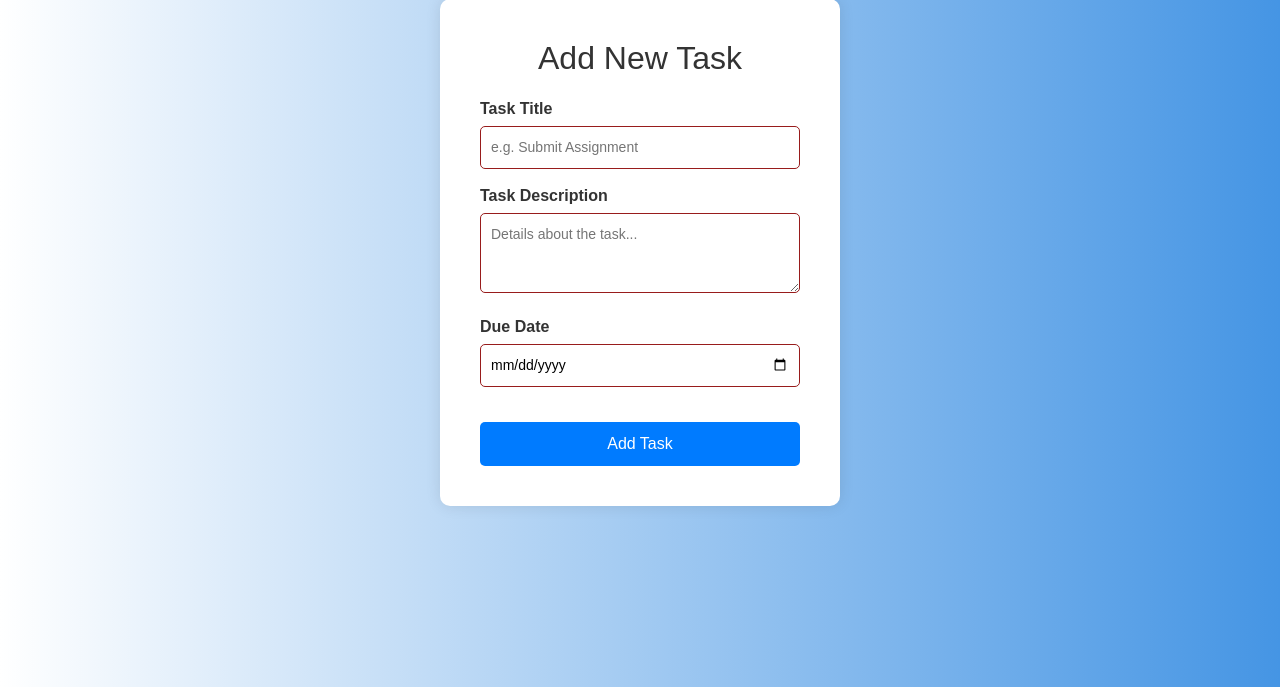
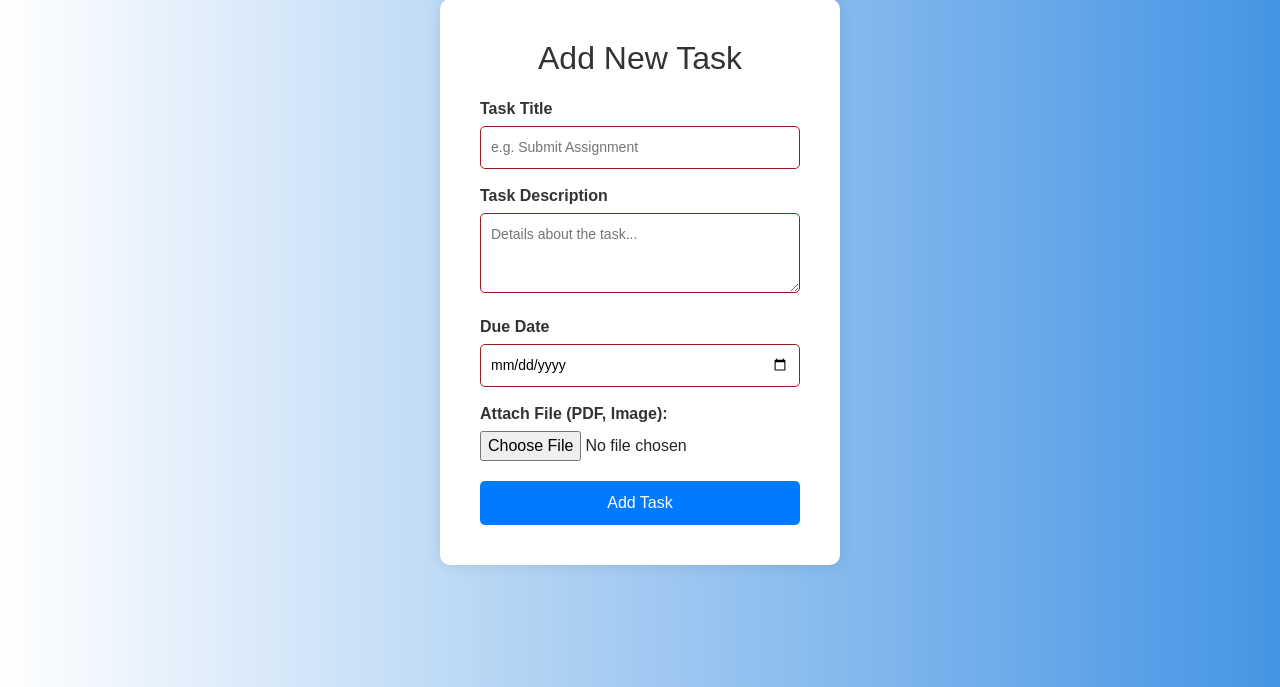
Before and after one commit to adityasingh-ux/TaskMaster, a PHP site: page /create_task2.php in a window 1280 px wide. Shown: the part 113-800 px from the top of the page. Run offline with PHP 8.4, Linux system fonts and the light colour scheme; the visitor is signed in with stand-in values (Sample User, id 1).

Commit message:
pdf function added

```diff
--- a/tasks/create_task2.php
+++ b/tasks/create_task2.php
@@ -23,22 +23,51 @@ if ($_SERVER['REQUEST_METHOD'] == 'POST') {
   $description = $_POST["description"];
   $due_date = $_POST["due_date"];
 
-  // Fetch all roll numbers from users table
+
+  $file_path = '';
+  if (isset($_FILES['task_file']) && $_FILES['task_file']['error'] === UPLOAD_ERR_OK) {
+      $fileTmpPath = $_FILES['task_file']['tmp_name'];
+      $fileName = $_FILES['task_file']['name'];
+      $fileNameCmps = explode(".", $fileName);
+      $fileExtension = strtolower(end($fileNameCmps));
+      $allowedfileExtensions = ['pdf', 'jpg', 'jpeg', 'png', 'gif'];
+
+      if (in_array($fileExtension, $allowedfileExtensions)) {
+          $uploadFileDir = 'uploads/';
+          if (!is_dir($uploadFileDir)) {
+              mkdir($uploadFileDir, 0777, true);
+          }
+          $newFileName = uniqid() . '.' . $fileExtension;
+          $dest_path = $uploadFileDir . $newFileName;
+
+          if(move_uploaded_file($fileTmpPath, $dest_path)) {
+              $file_path = $dest_path;
+          } else {
+              echo "Error moving the uploaded file.<br>";
+          }
+      } else {
+          echo "Upload failed. Allowed types: " . implode(',', $allowedfileExtensions) . "<br>";
+      }
+  } else {
+      echo "No file uploaded or upload error: " . $_FILES['task_file']['error'] . "<br>";
+  }
+
+
   $user_query = "SELECT rollno FROM users";
   $user_result = mysqli_query($conn, $user_query);
 
   if ($user_result && mysqli_num_rows($user_result) > 0) {
     while ($row = mysqli_fetch_assoc($user_result)) {
       $rollno = $row['rollno'];
-      // Insert a task for each rollno
-      $sql = "INSERT INTO `tasks` (`title`, `description`, `assigned_to`, `due_date`)
-              VALUES ('$title', '$description', '$rollno', '$due_date')";
+
+      $sql = "INSERT INTO `tasks` (`title`, `description`, `assigned_to`, `due_date`, `file_path`)
+              VALUES ('$title', '$description', '$rollno', '$due_date', '$file_path')";
       $result = mysqli_query($conn, $sql);
       if (!$result) {
         echo "The record was not inserted for rollno $rollno: " . mysqli_error($conn) . "<br>";
       }
     }
-    echo "Task assigned to all users!";
+    // echo "Task assigned to all users!";
   } else {
     echo "No users found to assign the task.";
   }
@@ -154,7 +183,7 @@ if ($_SERVER['REQUEST_METHOD'] == 'POST') {
 
   <div class="task-form-container">
     <h2>Add New Task</h2>
-    <form action="create_task2.php" method="post">
+    <form action="create_task2.php" method="post" enctype="multipart/form-data">
       <label for="title">Task Title</label>
       <input type="text" id="title" name="title" placeholder="e.g. Submit Assignment" required>
 
@@ -163,6 +192,8 @@ if ($_SERVER['REQUEST_METHOD'] == 'POST') {
 
       <label for="due_date">Due Date</label>
       <input type="date" id="due_date" name="due_date">
+      <label for="task_file">Attach File (PDF, Image):</label>
+      <input type="file" id="task_file" name="task_file" accept=".pdf,.jpg,.jpeg,.png,.gif">
       <button type="submit">Add Task</button>
     </form>
   </div>
```
Also changed, not shown: all_task.php (+17 -2 lines), my_tasks.php (+14 -2 lines), tasks/uploads/686708427bfba.png (added), 1 other file.
